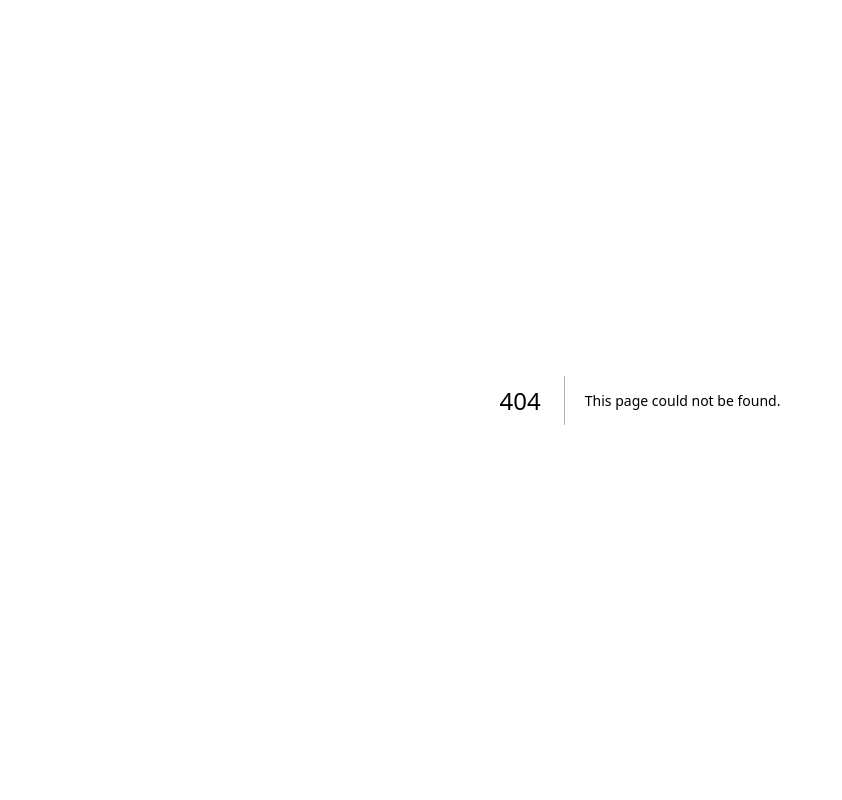
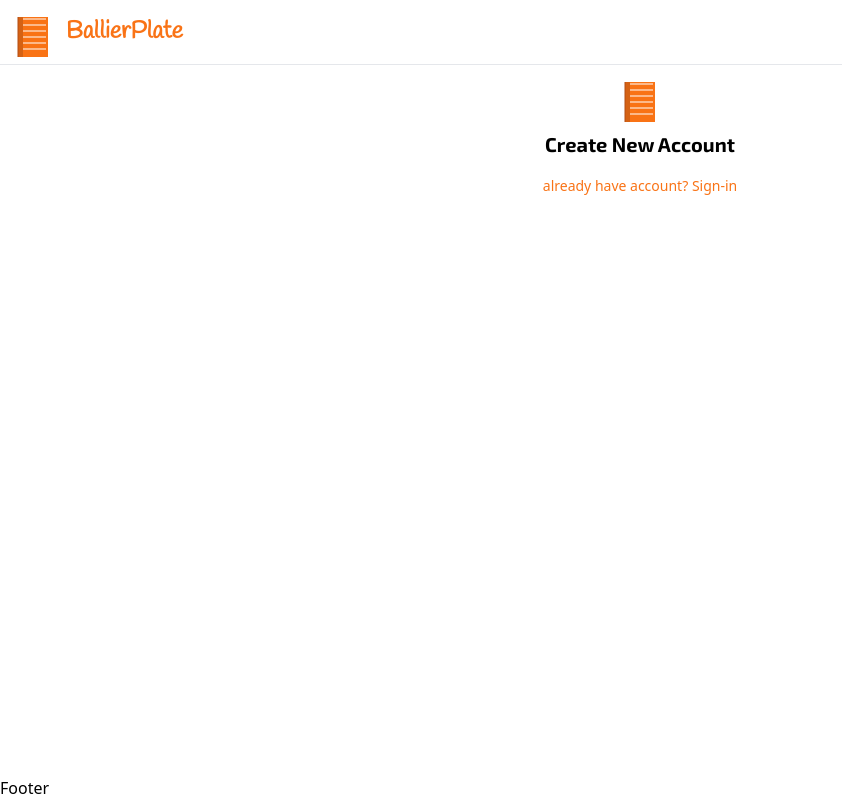
Before and after one commit to BishoyBishai/boilerplate, a Next.js app: page /sign-up in a window 1280 px wide. Before the commit this address had no page. Shown: the whole page, without its empty margins (0-842 px from the left). Built offline with nearby package versions, Linux system fonts and the light colour scheme.

Commit message:
chore(app) apply google fonts to the BP and add layout for signup page

```diff
--- /dev/null
+++ b/app/(auth)/sign-up/page.tsx
@@ -0,0 +1,27 @@
+import LogoIcon from "@/assets/icons/LogoIcon";
+import { buttonVariants } from "@/components/ui/Button";
+import Link from "next/link";
+import { FC } from "react";
+
+const page: FC = ({}) => {
+  return (
+    <>
+      <div className="container flex justify-center flex-col items-start pt-2 lg:px-0 h-full">
+        <div className="flex mx-auto w-full flex-col space-y-6">
+          <div className="flex flex-col items-center space-y-2 text-center">
+            <LogoIcon />
+            <h1 className="text-xl font-bold font-exo">Create New Account</h1>
+            <Link
+              href="/sign-ip"
+              className={buttonVariants({ variant: "link" })}
+            >
+              already have account? Sign-in
+            </Link>
+          </div>
+        </div>
+      </div>
+    </>
+  );
+};
+
+export default page;
--- a/app/layout.tsx
+++ b/app/layout.tsx
@@ -1,9 +1,23 @@
 import type { Metadata } from "next";
-import { Exo_2 } from "next/font/google";
+import { Exo_2, Handlee } from "next/font/google";
 import "./globals.css";
 import { cn } from "@/lib/utils";
+import Navbar from "@/components/ui/Navbar";
+import Footer from "@/components/ui/Footer";
 
-const exo = Exo_2({ subsets: ["latin"], variable: "--font-exo" });
+/**
+ * Adding google fonts and give each variable name to attach it into tailwind config
+ *   fontFamily: {
+ *      [font name as a tailwind class]: ["var(--font_Variable_name)"],
+ *    }
+ */
+const exo = Exo_2({ variable: "--exo_2", subsets: ["latin"] });
+
+const handlee = Handlee({
+  subsets: ["latin"],
+  variable: "--handlee",
+  weight: "400",
+});
 
 export const metadata: Metadata = {
   title: "Boilerplate Application",
@@ -17,8 +31,20 @@ export default function RootLayout({
   children: React.ReactNode;
 }) {
   return (
-    <html lang="en">
-      <body className={cn(exo.className)}>{children}</body>
+    <html lang="en" className="h-full">
+      <body
+        className={cn(
+          "relative h-full font-sans antialiased",
+          exo.variable, // attached the google fonts to all application
+          handlee.variable
+        )}
+      >
+        <main className="relative flex flex-col min-h-screen max-container">
+          <Navbar />
+          <div className="flex-grow flex-1">{children}</div>
+          <Footer />
+        </main>
+      </body>
     </html>
   );
 }
--- /dev/null
+++ b/assets/icons/LogoIcon.tsx
@@ -0,0 +1,20 @@
+export default function LogoIcon() {
+  return (
+    <svg
+      width="50"
+      height="50"
+      viewBox="0 0 50 50"
+      xmlns="http://www.w3.org/2000/svg"
+    >
+      <rect x="10" y="10" width="30" height="40" fill="#f97315" />
+      <rect x="10" y="10" width="5" height="40" fill="#d56214" />
+      <line x1="15" y1="12" x2="38" y2="12" stroke="white" stroke-width="1" />
+      <line x1="15" y1="18" x2="38" y2="18" stroke="white" stroke-width="1" />
+      <line x1="15" y1="24" x2="38" y2="24" stroke="white" stroke-width="1" />
+      <line x1="15" y1="30" x2="38" y2="30" stroke="white" stroke-width="1" />
+      <line x1="15" y1="36" x2="38" y2="36" stroke="white" stroke-width="1" />
+      <line x1="15" y1="42" x2="38" y2="42" stroke="white" stroke-width="1" />
+      <line x1="10" y1="10" x2="10" y2="50" stroke="#b34d12" stroke-width="1" />
+    </svg>
+  );
+}
--- /dev/null
+++ b/components/ui/Button.tsx
@@ -0,0 +1,56 @@
+import * as React from "react"
+import { Slot } from "@radix-ui/react-slot"
+import { cva, type VariantProps } from "class-variance-authority"
+
+import { cn } from "@/lib/utils"
+
+const buttonVariants = cva(
+  "inline-flex items-center justify-center whitespace-nowrap rounded-md text-sm font-medium ring-offset-background transition-colors focus-visible:outline-none focus-visible:ring-2 focus-visible:ring-ring focus-visible:ring-offset-2 disabled:pointer-events-none disabled:opacity-50",
+  {
+    variants: {
+      variant: {
+        default: "bg-primary text-primary-foreground hover:bg-primary/90",
+        destructive:
+          "bg-destructive text-destructive-foreground hover:bg-destructive/90",
+        outline:
+          "border border-input bg-background hover:bg-accent hover:text-accent-foreground",
+        secondary:
+          "bg-secondary text-secondary-foreground hover:bg-secondary/80",
+        ghost: "hover:bg-accent hover:text-accent-foreground",
+        link: "text-primary underline-offset-4 hover:underline",
+      },
+      size: {
+        default: "h-10 px-4 py-2",
+        sm: "h-9 rounded-md px-3",
+        lg: "h-11 rounded-md px-8",
+        icon: "h-10 w-10",
+      },
+    },
+    defaultVariants: {
+      variant: "default",
+      size: "default",
+    },
+  }
+)
+
+export interface ButtonProps
+  extends React.ButtonHTMLAttributes<HTMLButtonElement>,
+    VariantProps<typeof buttonVariants> {
+  asChild?: boolean
+}
+
+const Button = React.forwardRef<HTMLButtonElement, ButtonProps>(
+  ({ className, variant, size, asChild = false, ...props }, ref) => {
+    const Comp = asChild ? Slot : "button"
+    return (
+      <Comp
+        className={cn(buttonVariants({ variant, size, className }))}
+        ref={ref}
+        {...props}
+      />
+    )
+  }
+)
+Button.displayName = "Button"
+
+export { Button, buttonVariants }
--- /dev/null
+++ b/components/ui/Footer.tsx
@@ -0,0 +1,9 @@
+import { FC } from "react";
+
+interface IFooterProps {}
+
+const Footer: FC<IFooterProps> = ({}) => {
+  return <footer>Footer</footer>;
+};
+
+export default Footer;
--- /dev/null
+++ b/components/ui/Logo.tsx
@@ -0,0 +1,17 @@
+import LogoIcon from "@/assets/icons/LogoIcon";
+import Link from "next/link";
+import { FC } from "react";
+
+const Logo: FC = () => {
+  return (
+    <div className="ml-4 flex lg:ml-2 font-bold text-primary font-handlee">
+      <Link href="/">
+        <div className="flex justify-center items-center gap-2">
+          <LogoIcon /> <p className="text-2xl leading-none">BallierPlate</p>
+        </div>
+      </Link>
+    </div>
+  );
+};
+
+export default Logo;
--- /dev/null
+++ b/components/ui/Navbar.tsx
@@ -0,0 +1,18 @@
+import { FC } from "react";
+import Logo from "./Logo";
+
+const Navbar: FC = ({}) => {
+  return (
+    <section className="bg-white sticky z-50 top-0 inset-x-0 h-16">
+      <header className="relative bg-white max max-container">
+        <div className="border-b border-gray-200">
+          <div className="flex h-16 items-center">
+            <Logo />
+          </div>
+        </div>
+      </header>
+    </section>
+  );
+};
+
+export default Navbar;
--- a/package.json
+++ b/package.json
@@ -10,6 +10,7 @@
   },
   "dependencies": {
     "@radix-ui/react-icons": "^1.3.0",
+    "@radix-ui/react-slot": "^1.0.2",
     "class-variance-authority": "^0.7.0",
     "clsx": "^2.0.0",
     "lucide-react": "^0.294.0",
--- a/tailwind.config.ts
+++ b/tailwind.config.ts
@@ -16,6 +16,10 @@ module.exports = {
       },
     },
     extend: {
+      fontFamily: {
+        exo: ["var(--exo_2)", "sans-serif"],
+        handlee: ["var(--handlee)", "sans-serif"],
+      },
       colors: {
         border: "hsl(var(--border))",
         input: "hsl(var(--input))",
```
Also changed, not shown: 1 other file (tests, documents, lock files or other folders).
